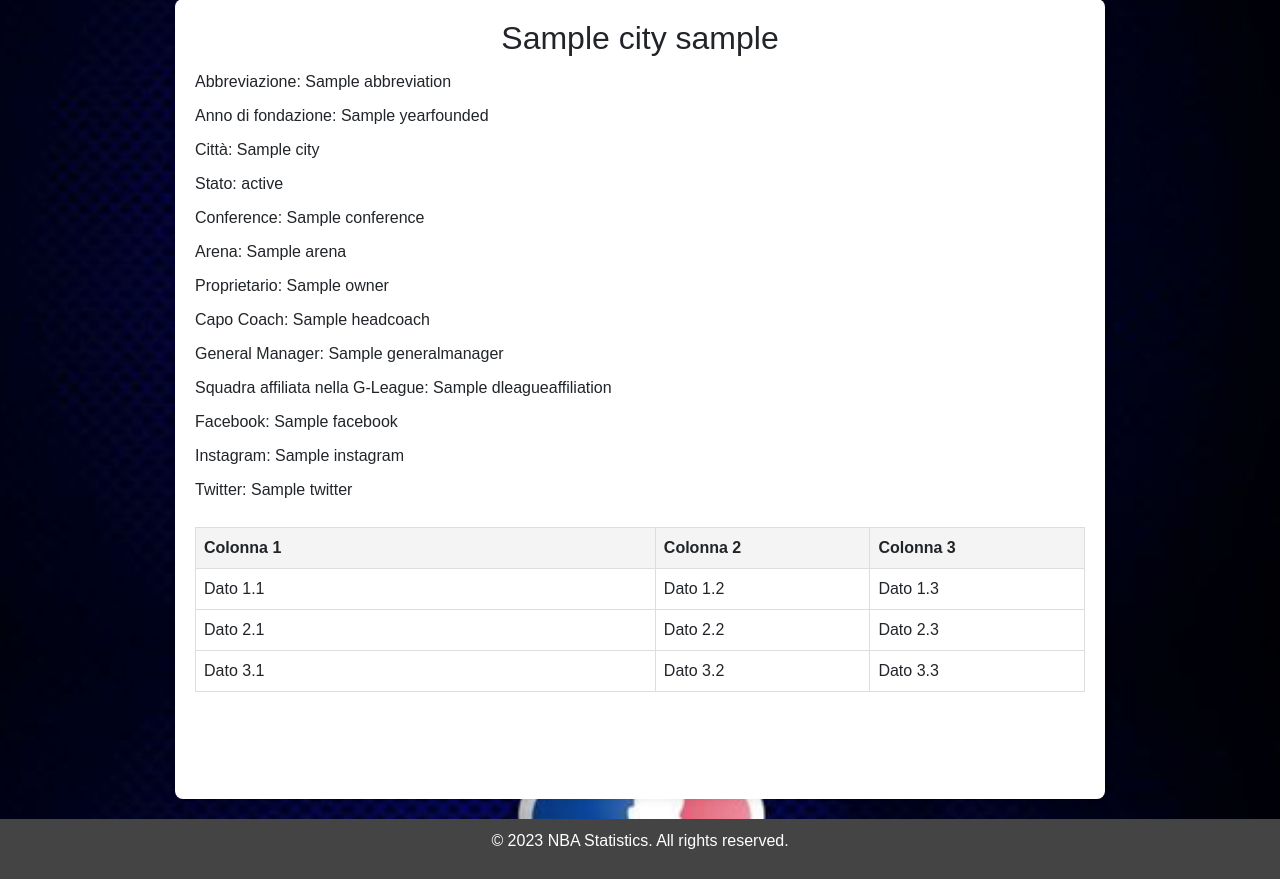
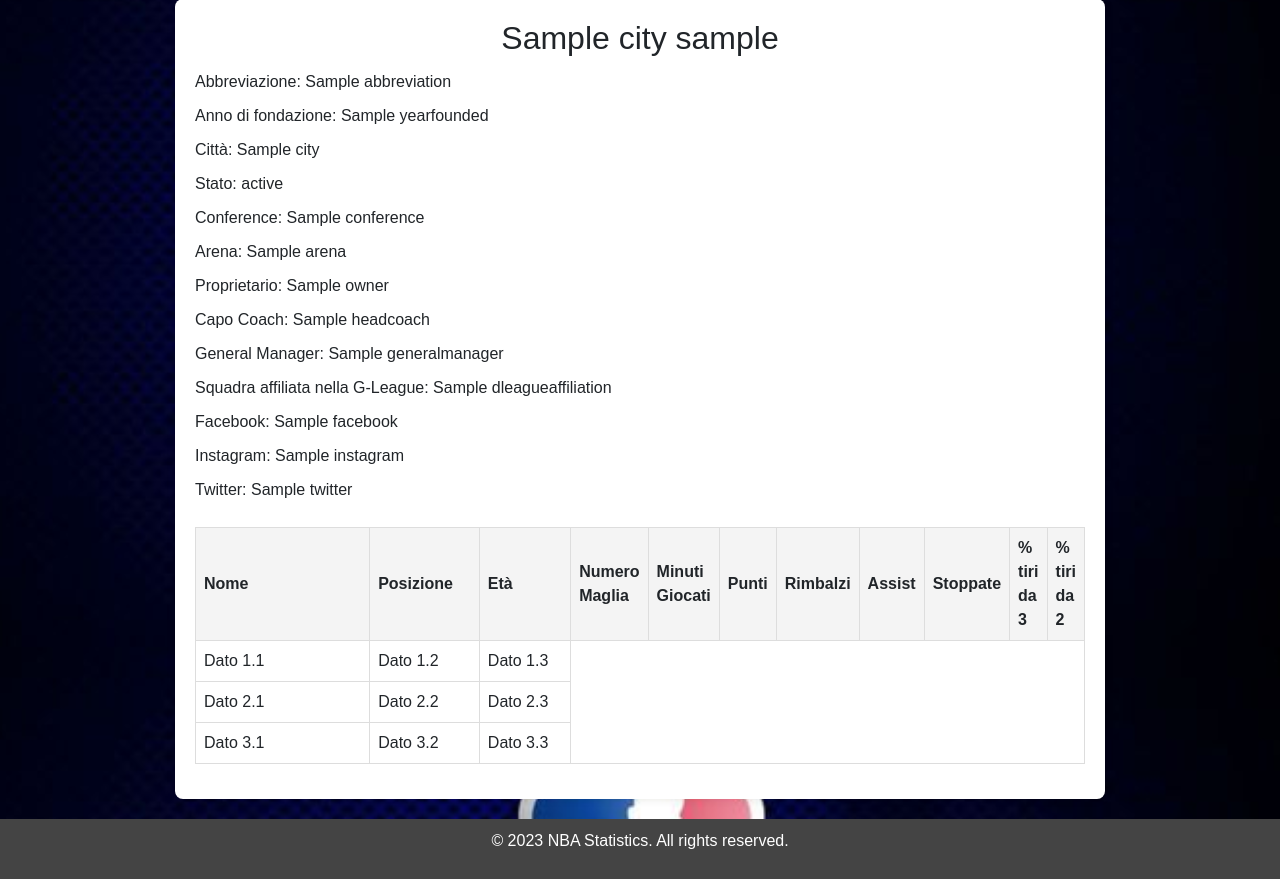
Before and after one commit to dario-falc/BDII-NBAstats, a Flask app: template sito/application/templates/cercaSquadra.html in a window 1280 px wide. Shown: the part 153-1032 px from the top of the page. Run offline with Flask 3, Linux system fonts and the light colour scheme; the template is opened without the code that fills it: most values are stand-ins (such as "Sample title", 1, 10 or a date in 2020).

Commit message:
Aggiornamento valori tabella giocatori

```diff
--- a/sito/application/__init__.py
+++ b/sito/application/__init__.py
@@ -202,4 +202,8 @@ def cercaSquadra2():
         print(selected_team)
         team = teams_collection.find({"abbreviation": selected_team})
 
+        players=list(qu.find_players_from_team(client,team[0]))
+        for p in players:
+                print(p)
+
     return render_template('cercaSquadra.html',team=team)
--- a/sito/application/templates/cercaSquadra.html
+++ b/sito/application/templates/cercaSquadra.html
@@ -67,9 +67,17 @@
                 <table>
                     <thead>
                         <tr>
-                            <th>Colonna 1</th>
-                            <th>Colonna 2</th>
-                            <th>Colonna 3</th>
+                            <th>Nome</th>
+                            <th>Posizione</th>
+                            <th>Età</th>
+                            <th>Numero Maglia</th>
+                            <th>Minuti Giocati</th>
+                            <th>Punti</th>
+                            <th>Rimbalzi</th>
+                            <th>Assist</th>
+                            <th>Stoppate</th>
+                            <th>% tiri da 3</th>
+                            <th>% tiri da 2</th>
                         </tr>
                     </thead>
                     <tbody>
```
